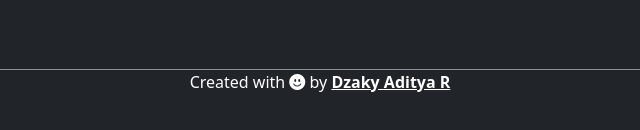
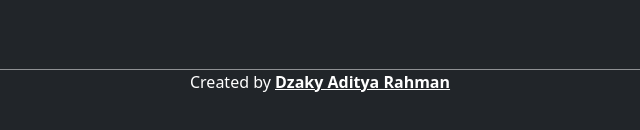
Before and after one commit to dzqar/dzqar.github.io, a plain HTML site: page index.html in a window 1280 px wide. Shown: the part 4486-4616 px from the top of the page, 320-960 px from the left. Drawn offline with nearby package versions, Linux system fonts and the light colour scheme.

Commit message:
Hapus with smile, di footer

```diff
--- a/index.html
+++ b/index.html
@@ -356,7 +356,7 @@
 
   <!-- Footer -->
   <footer class="bg-dark text-white text-center pb-5">
-    <p>Created with <i class="bi bi-emoji-smile-fill"></i> by <a target="_blank" href="https://instagram.com/dzq.ar/" class="text-white fw-bold">Dzaky Aditya R</a></p>
+    <p>Created by <a target="_blank" href="https://instagram.com/dzq.ar/" class="text-white fw-bold">Dzaky Aditya Rahman</a></p>
   </footer>
   <!-- Akhir Footer -->
 
```
